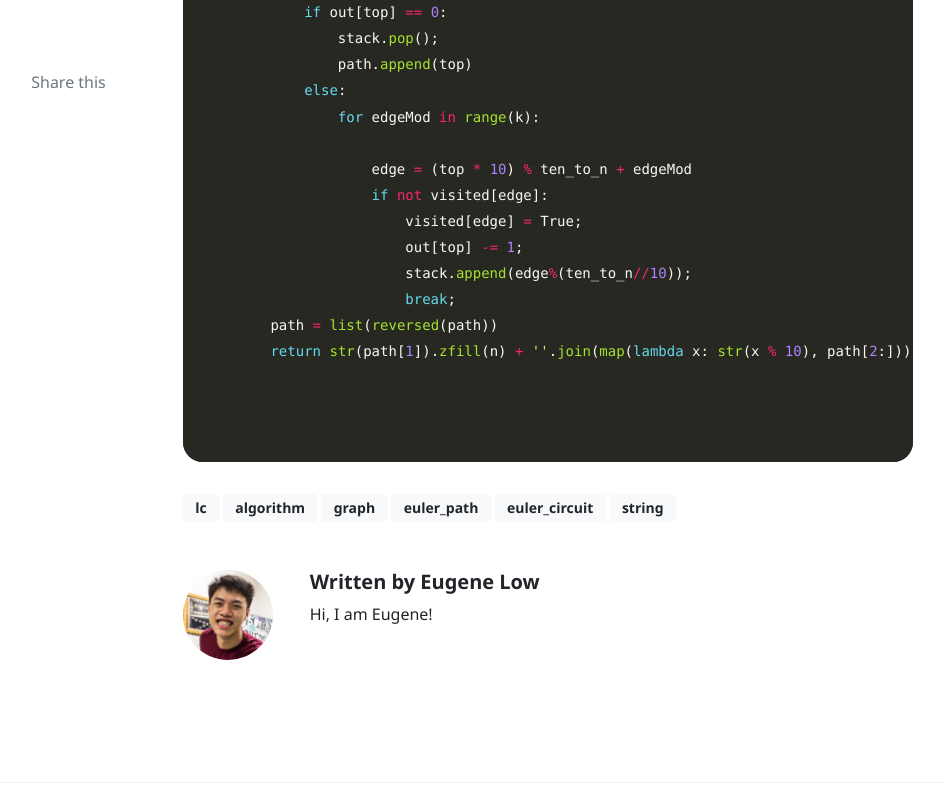
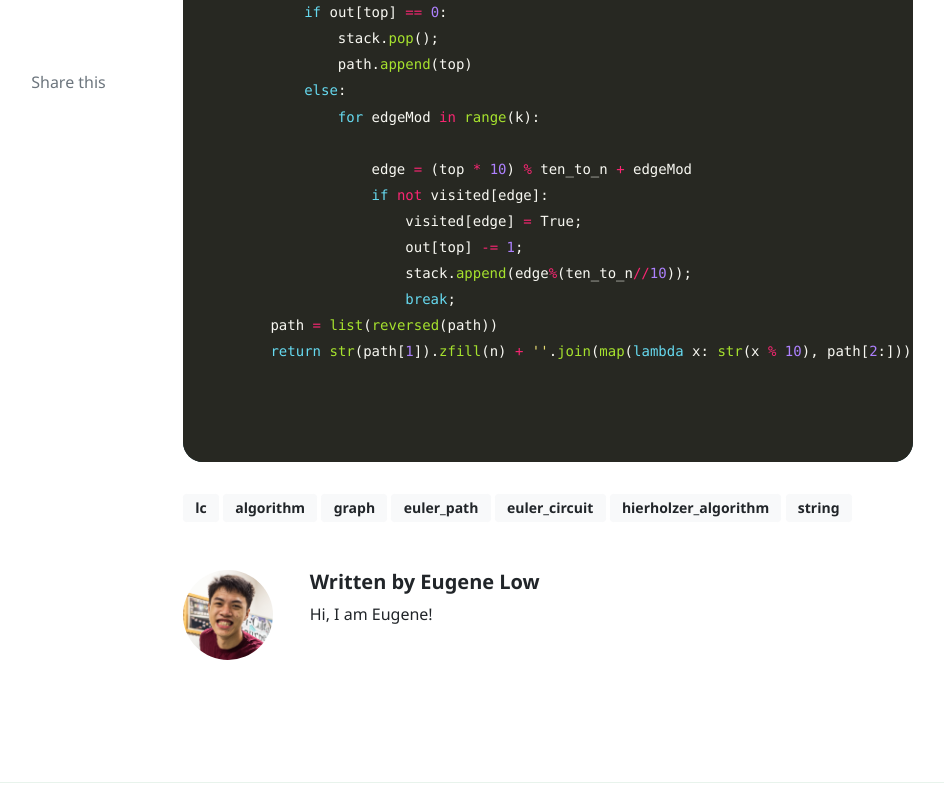
Before and after one commit to lowzhao/lowzhao, a Jekyll site: the page built from _posts/2020-12-04-lc-753-cracking-the-safe.md, in a window 1280 px wide and 900 px high, scrolled down 5639 px, cut to the strip 0-795 px from the top of the window. Shown: the whole strip, without its empty margins (187-1131 px from the left). Built offline with Jekyll 4.4.1, drawn with Linux system fonts in a browser that asks for light colours; nearby versions of some CDN libraries; formulas are drawn with MathJax 3; comment, search, counter and statistics services are not loaded.

Commit message:
Update 2020-12-04-lc-753-cracking-the-safe.md

```diff
--- a/_posts/2020-12-04-lc-753-cracking-the-safe.md
+++ b/_posts/2020-12-04-lc-753-cracking-the-safe.md
@@ -9,6 +9,7 @@ tags:
   - graph
   - euler_path
   - euler_circuit
+  - hierholzer_algorithm
   - string
 ---
 LC 753
```
